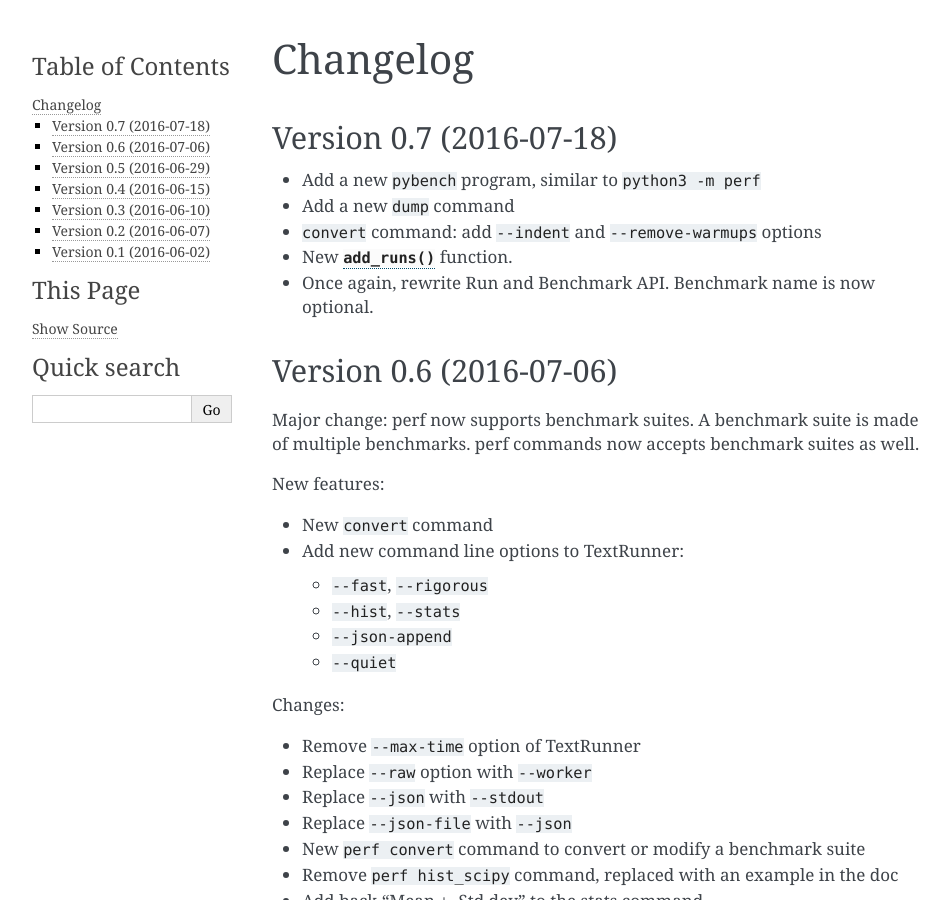
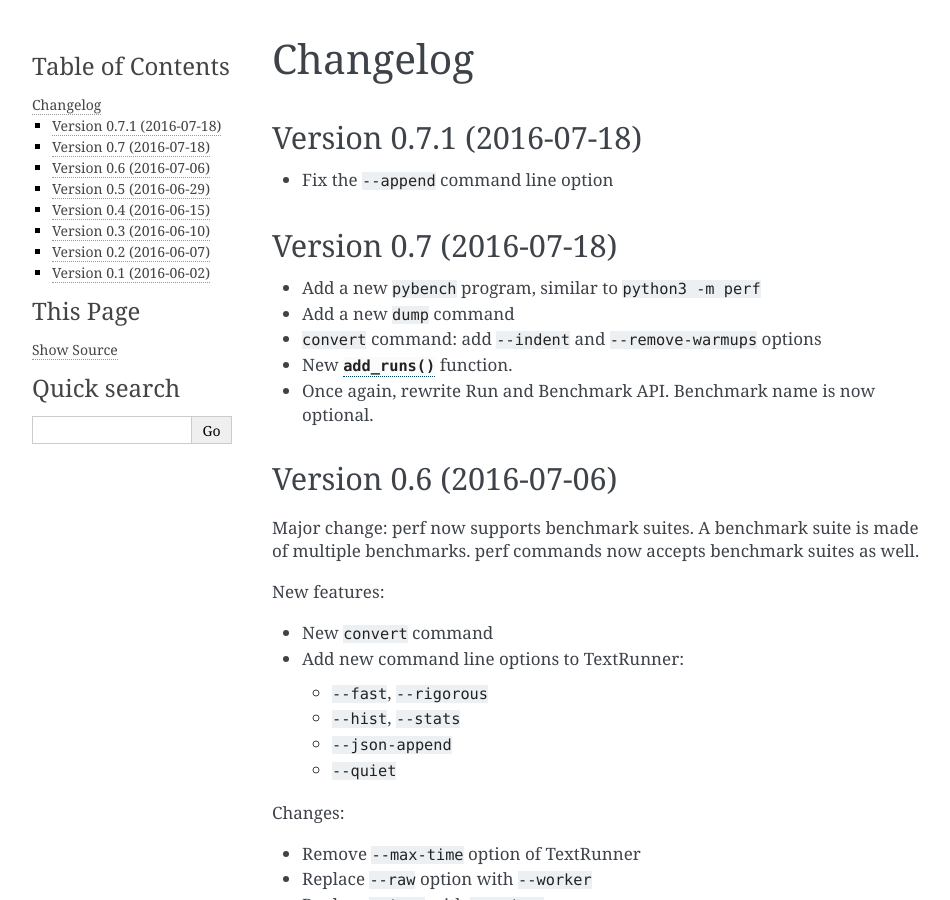
Before and after one commit to psf/pyperf, a Sphinx documentation site: the page built from doc/changelog.rst, in a window 1280 px wide and 900 px high. Shown: the whole window, without its empty margins (148-1098 px from the left). Built offline with Sphinx 7.4.7, drawn with Linux system fonts in a browser that asks for light colours.

Commit message:
prepare release 0.7.1

```diff
--- a/doc/changelog.rst
+++ b/doc/changelog.rst
@@ -1,5 +1,10 @@
 Changelog
 =========
+
+Version 0.7.1 (2016-07-18)
+--------------------------
+
+* Fix the ``--append`` command line option
 
 Version 0.7 (2016-07-18)
 ------------------------
--- a/doc/conf.py
+++ b/doc/conf.py
@@ -55,7 +55,7 @@ author = u'Victor Stinner'
 # built documents.
 #
 # The short X.Y version.
-version = release = '0.8'
+version = release = '0.7.1'
 
 # The language for content autogenerated by Sphinx. Refer to documentation
 # for a list of supported languages.
--- a/perf/__init__.py
+++ b/perf/__init__.py
@@ -10,7 +10,8 @@ import six
 import statistics   # Python 3.4+, or backport on Python 2.7
 
 
-__version__ = '0.8'
+__version__ = '0.7.1'
+
 # Format format history:
 # 3 - add Run class
 # 2 - support multiple benchmarks per file
--- a/setup.py
+++ b/setup.py
@@ -22,7 +22,7 @@
 #  - git commit -a -m "post-release"
 #  - git push
 
-VERSION = '0.8'
+VERSION = '0.7.1'
 
 DESCRIPTION = 'Python module to generate and modify perf'
 CLASSIFIERS = [
```
